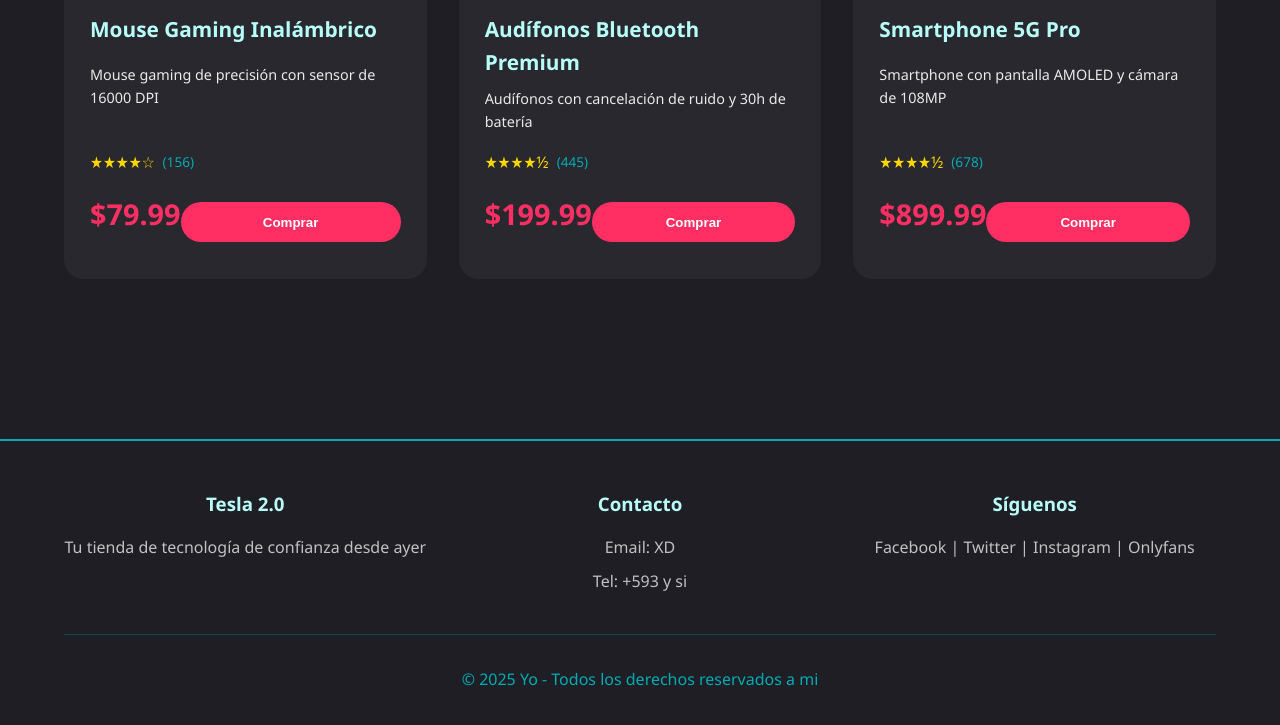
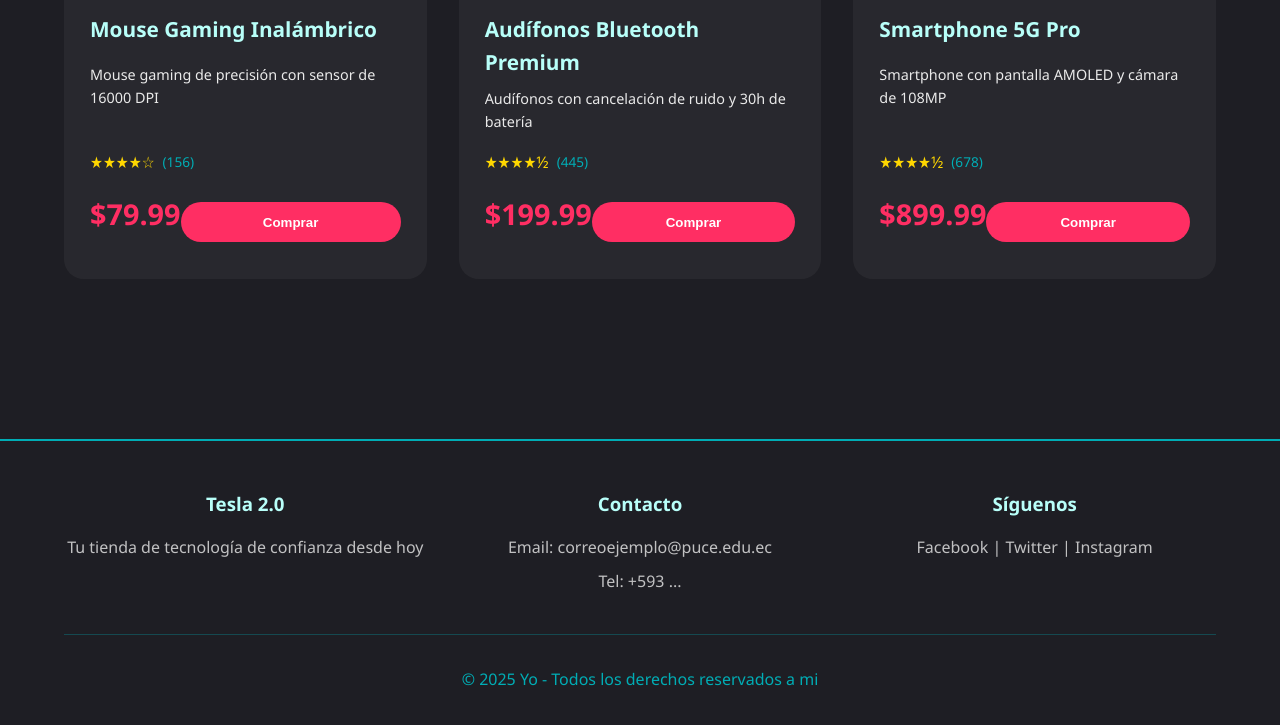
Before and after one commit to untipomasconfacebook-hue/Paginaahorasi, a plain HTML site: page index.html in a window 1280 px wide. Shown: the part 2693-3418 px from the top of the page. Drawn offline with Linux system fonts and the light colour scheme; no server answers.

Commit message:
Update index.html

```diff
--- a/index.html
+++ b/index.html
@@ -101,16 +101,16 @@
         <div class="footer-content">
             <div class="footer-section">
                 <h3>Tesla 2.0</h3>
-                <p>Tu tienda de tecnología de confianza desde ayer </p>
+                <p>Tu tienda de tecnología de confianza desde hoy </p>
             </div>
             <div class="footer-section">
                 <h3>Contacto</h3>
-                <p>Email: XD</p>
-                <p>Tel: +593 y si</p>
+                <p>Email: correoejemplo@puce.edu.ec</p>
+                <p>Tel: +593 ...</p>
             </div>
             <div class="footer-section">
                 <h3>Síguenos</h3>
-                <p>Facebook | Twitter | Instagram | Onlyfans</p>
+                <p>Facebook | Twitter | Instagram</p>
             </div>
         </div>
         <p class="footer-copyright">&copy; 2025 Yo - Todos los derechos reservados a mi</p>
@@ -361,5 +361,4 @@
 
     <script src="java/script.js"></script>
 </body>
-
 </html>
```
